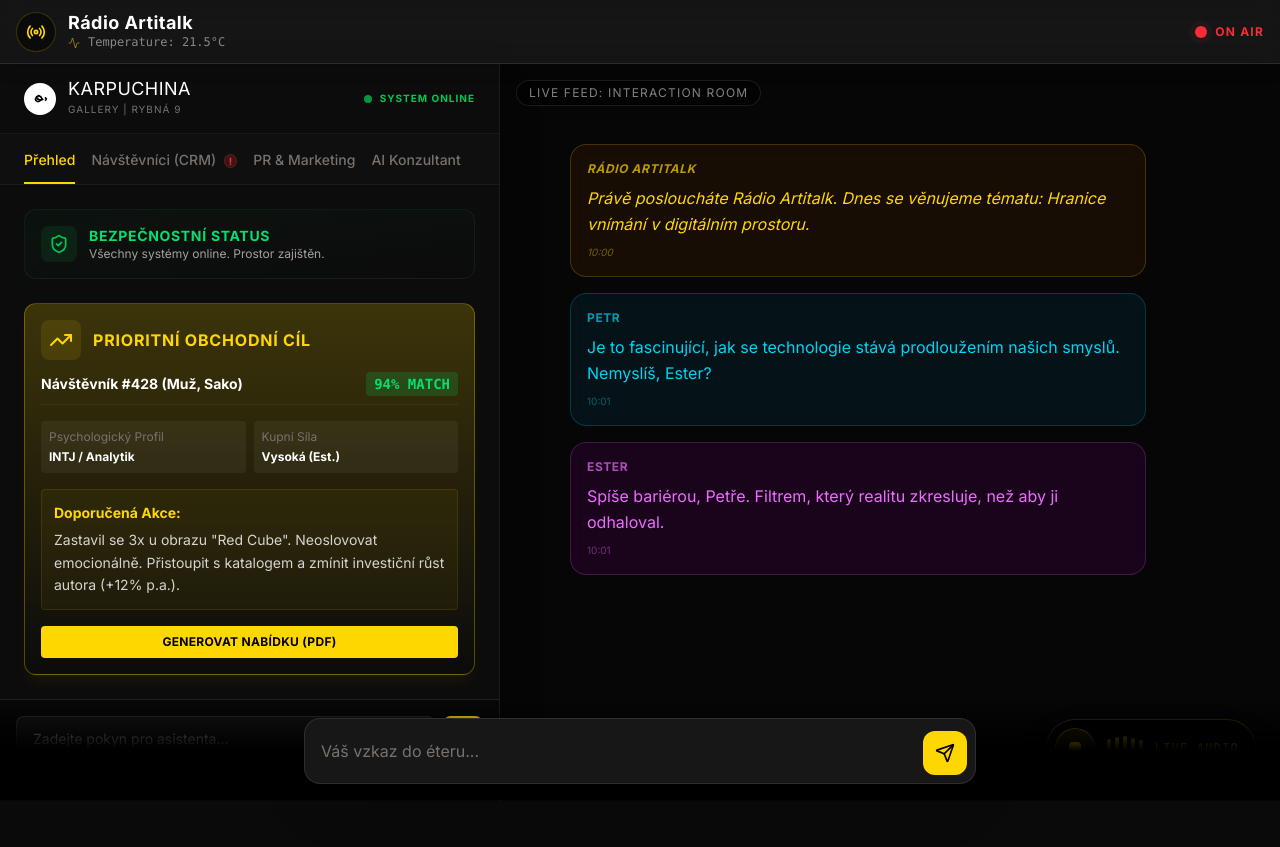
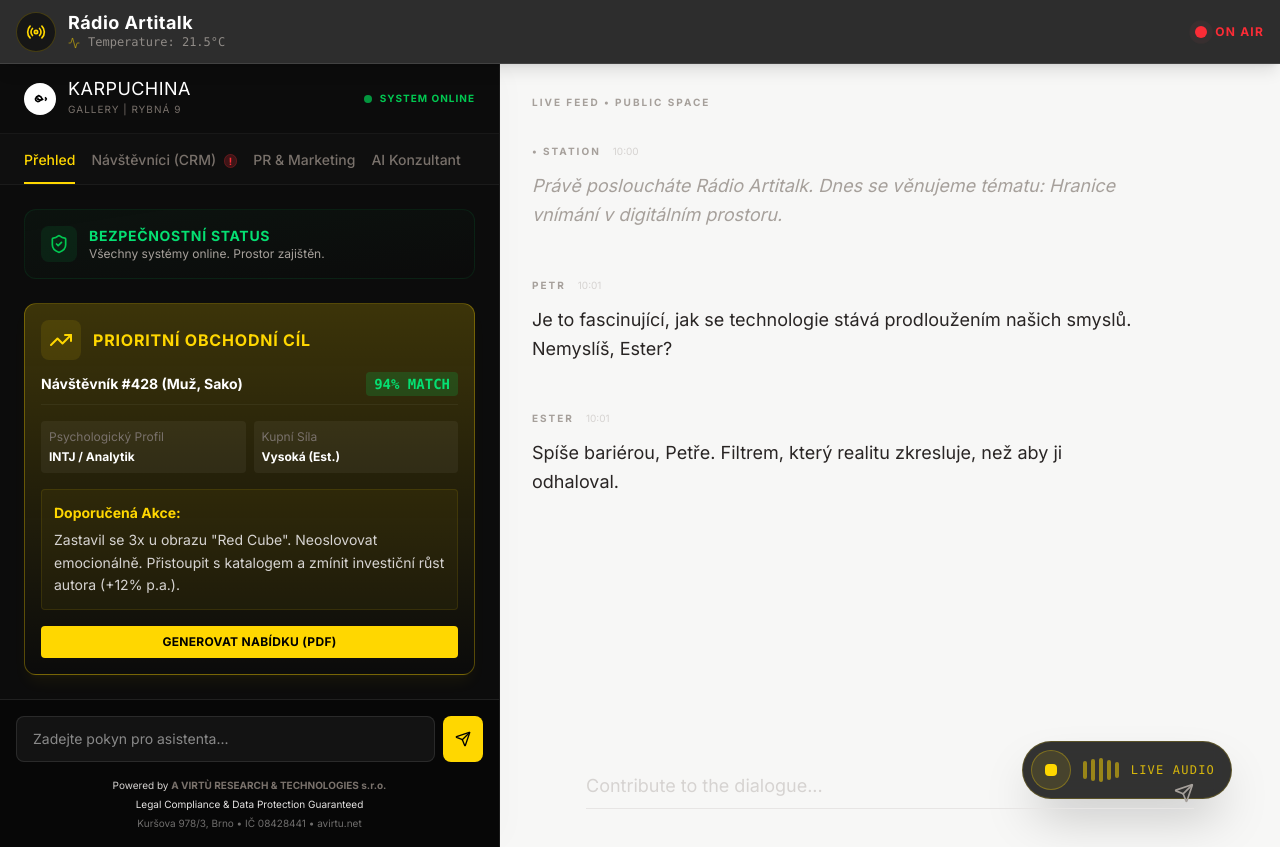
Before and after one commit to ViktorLostakRadixal/artitalk-interaction-room, a Next.js app: page / in a window 1280 px wide. Before the commit the page ends 801 px from the top, so only its background shows below. Built offline with nearby package versions, Linux system fonts and the light colour scheme; a web font is replaced by a local one.

Commit message:
Upgrade.

```diff
--- a/src/app/page.tsx
+++ b/src/app/page.tsx
@@ -5,29 +5,31 @@ import { GalleryAssistant } from "@/components/GalleryAssistant";
 
 export default function Home() {
   return (
-    <main className="min-h-screen bg-artitalk-dark text-white font-sans selection:bg-artitalk-gold selection:text-black flex flex-col">
+    <main className="min-h-screen bg-[#FDFDFD] text-stone-900 font-sans selection:bg-stone-200 selection:text-black flex flex-col">
       <Header />
 
-      {/* Background Ambience */}
-      <div className="fixed inset-0 pointer-events-none bg-[radial-gradient(ellipse_at_top,_var(--tw-gradient-stops))] from-artitalk-gold/5 via-black to-black opacity-40 z-0" />
+      {/* Background Ambience - Light & Airy */}
+      <div className="fixed inset-0 pointer-events-none bg-white opacity-40 z-0" />
 
       {/* Split Layout: Dashboard (Left) | Interaction Room (Right) */}
       <div className="flex-1 relative z-10 flex flex-col md:flex-row pt-16 h-[calc(100vh-64px)] overflow-hidden">
 
           {/* LEFT PANEL: Gallery Command Center (Priority View) */}
-          <div className="w-full md:w-[450px] lg:w-[500px] flex-shrink-0 z-20 shadow-2xl">
+          <div className="w-full md:w-[450px] lg:w-[500px] flex-shrink-0 z-20 bg-white shadow-[10px_0_30px_-5px_rgba(0,0,0,0.02)]">
                <GalleryAssistant className="h-full w-full" />
           </div>
 
           {/* RIGHT PANEL: Live Feed / Room Visualization */}
-          <div className="flex-1 relative bg-black/40 flex flex-col">
-              <div className="absolute top-4 left-4 z-10 bg-black/50 backdrop-blur px-3 py-1 rounded-full border border-white/10 text-xs text-white/50 uppercase tracking-widest">
-                  Live Feed: Interaction Room
+          <div className="flex-1 relative bg-[#F7F7F6] flex flex-col">
+              <div className="absolute top-6 left-8 z-10">
+                  <span className="text-[10px] font-bold uppercase tracking-[0.2em] text-stone-400">
+                    Live Feed • Public Space
+                  </span>
               </div>
               <ChatInterface />
 
               {/* Radio Player fixed within this section */}
-              <div className="absolute bottom-6 right-6">
+              <div className="absolute bottom-12 right-12">
                 <RadioPlayer />
               </div>
           </div>
--- a/src/components/ChatInterface.tsx
+++ b/src/components/ChatInterface.tsx
@@ -91,8 +91,9 @@ export function ChatInterface() {
   };
 
   return (
-    <div className="flex flex-col h-full w-full max-w-2xl mx-auto relative pt-20 pb-24">
-       <div className="flex-1 overflow-y-auto px-4 space-y-4">
+    <div className="flex flex-col h-full w-full relative">
+       {/* Messages Area */}
+       <div className="flex-1 overflow-y-auto px-8 py-20 space-y-12 custom-scrollbar">
         <AnimatePresence initial={false}>
           {messages.map((msg) => (
             <motion.div
@@ -100,21 +101,31 @@ export function ChatInterface() {
               initial={{ opacity: 0, y: 10 }}
               animate={{ opacity: 1, y: 0 }}
               className={clsx(
-                "p-4 rounded-2xl border backdrop-blur-sm max-w-[90%]",
-                AGENT_COLORS[msg.sender] || AGENT_COLORS.User,
+                "max-w-[85%]",
                 msg.sender === "User" ? "ml-auto text-right" : "mr-auto"
               )}
             >
-              <div className="flex flex-col gap-1">
-                 <span className="text-xs font-bold uppercase tracking-wider opacity-70 mb-1">
-                    {msg.sender === "System" ? "Rádio Artitalk" : msg.sender}
-                 </span>
-                 <p className="leading-relaxed text-sm md:text-base">
+              <div className="flex flex-col gap-2">
+                 <div className="flex items-center gap-3 mb-1">
+                    <span className={clsx(
+                        "text-[10px] font-bold uppercase tracking-[0.2em]",
+                        msg.sender === "User" ? "ml-auto text-stone-900" : "text-stone-400",
+                        msg.sender === "Petr" && "text-blue-600",
+                        msg.sender === "Ester" && "text-purple-600"
+                    )}>
+                        {msg.sender === "System" ? "• Station" : msg.sender}
+                    </span>
+                    <span className="text-[10px] text-stone-300">
+                        {msg.timestamp}
+                    </span>
+                 </div>
+
+                 <p className={clsx(
+                    "leading-relaxed text-lg break-words font-serif",
+                    msg.sender === "System" ? "text-stone-400 italic" : "text-stone-800"
+                 )}>
                     {msg.text}
                  </p>
-                 <span className="text-[10px] opacity-40 mt-1 block">
-                    {msg.timestamp}
-                 </span>
               </div>
             </motion.div>
           ))}
@@ -122,12 +133,12 @@ export function ChatInterface() {
         <div ref={messagesEndRef} />
       </div>
 
-      {/* Input Area (Teletník) */}
-      <div className="fixed bottom-0 left-0 right-0 p-4 bg-gradient-to-t from-black via-black to-transparent z-40">
-        <div className="max-w-2xl mx-auto flex items-end gap-2 bg-artitalk-panel border border-white/10 rounded-2xl p-2 shadow-2xl">
+      {/* Input Area - Minimalist */}
+      <div className="p-8 z-10 w-full max-w-2xl mx-auto">
+        <div className="relative">
            <textarea
-             className="flex-1 bg-transparent border-0 focus:ring-0 text-white placeholder-stone-500 resize-none max-h-32 min-h-[44px] py-3 px-2 text-sm md:text-base"
-             placeholder="Váš vzkaz do éteru..."
+             className="w-full bg-transparent border-b border-stone-200 focus:border-stone-900 text-stone-900 placeholder-stone-300 resize-none min-h-[44px] py-2 text-lg font-serif focus:outline-none transition-colors"
+             placeholder="Contribute to the dialogue..."
              rows={1}
              value={input}
              onChange={(e) => setInput(e.target.value)}
@@ -140,7 +151,7 @@ export function ChatInterface() {
            />
            <button
              onClick={handleSend}
-             className="p-3 bg-artitalk-gold text-black rounded-xl hover:bg-yellow-400 transition-colors flex-shrink-0"
+             className="absolute right-0 bottom-3 text-stone-400 hover:text-stone-900 transition-colors"
            >
              <Send className="w-5 h-5" />
            </button>
--- a/src/components/GalleryAssistant.tsx
+++ b/src/components/GalleryAssistant.tsx
@@ -455,9 +455,11 @@ export function GalleryAssistant({ className }: GalleryAssistantProps) {
                 <Send className="w-4 h-4" />
             </button>
             </div>
-             <p className="text-[10px] text-center text-white/20 mt-2">
-                 Artitalk Business Intelligence • Gemini 2.5 Flash
-              </p>
+             <div className="mt-4 text-[10px] text-stone-300 text-center space-y-1">
+                 <p>Powered by <strong className="text-stone-500">A VIRTÙ RESEARCH & TECHNOLOGIES s.r.o.</strong></p>
+                 <p className="text-stone-200">Legal Compliance & Data Protection Guaranteed</p>
+                 <p className="opacity-50">Kuršova 978/3, Brno • IČ 08428441 • avirtu.net</p>
+              </div>
         </div>
     </div>
   );
```
